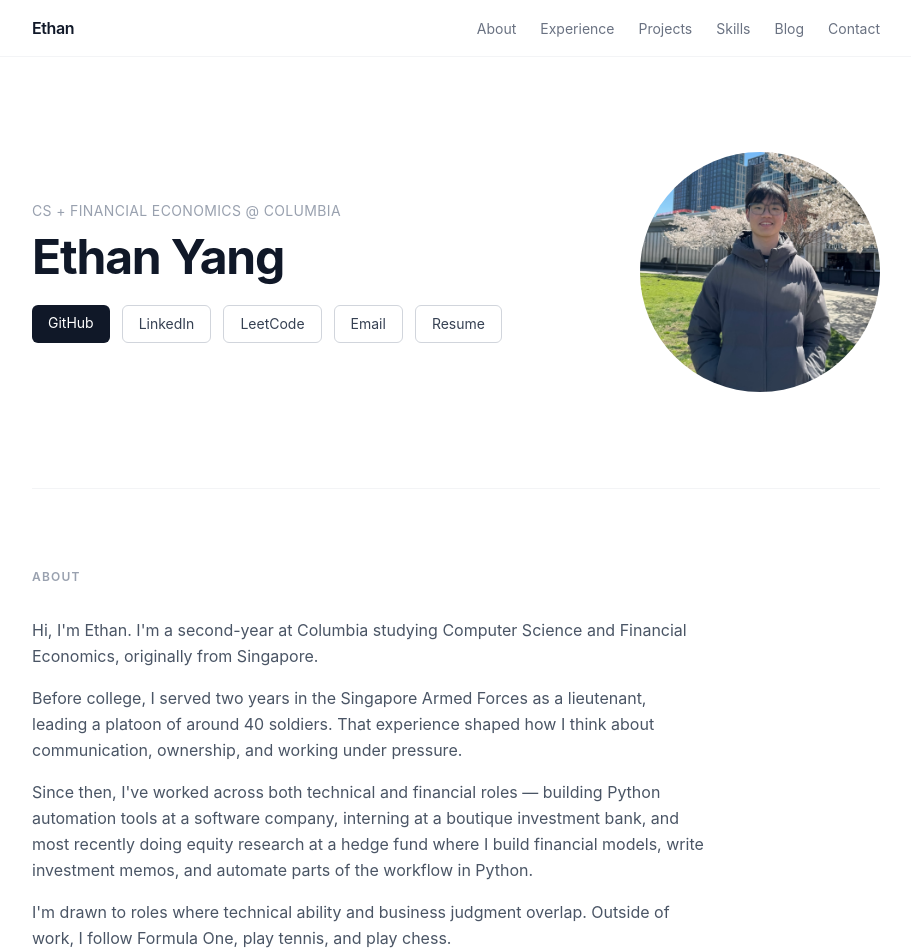
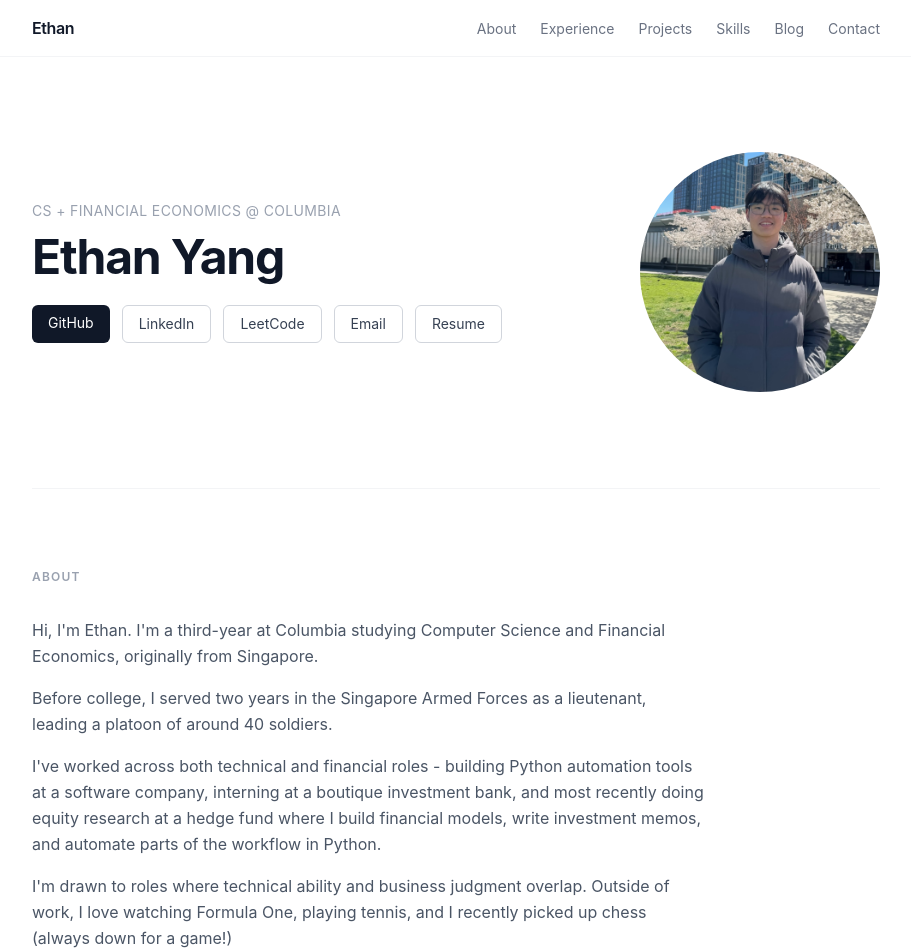
Before and after one commit to y8ngspider/personalwebsite, a React (Vite) app: page / in a window 1280 px wide. Shown: the top 952 px of the page, without its empty margins (184-1095 px from the left). Built offline with nearby package versions, Linux system fonts and the light colour scheme.

Commit message:
minor edits to about page

```diff
--- a/src/components/sections/About.tsx
+++ b/src/components/sections/About.tsx
@@ -6,23 +6,22 @@ export default function About() {
       </h2>
       <div className="max-w-2xl space-y-4 text-gray-600 leading-relaxed">
         <p>
-          Hi, I'm Ethan. I'm a second-year at Columbia studying Computer Science and Financial
+          Hi, I'm Ethan. I'm a third-year at Columbia studying Computer Science and Financial
           Economics, originally from Singapore.
         </p>
         <p>
           Before college, I served two years in the Singapore Armed Forces as a lieutenant,
-          leading a platoon of around 40 soldiers. That experience shaped how I think about
-          communication, ownership, and working under pressure.
+          leading a platoon of around 40 soldiers.
         </p>
         <p>
-          Since then, I've worked across both technical and financial roles — building Python
+          I've worked across both technical and financial roles - building Python
           automation tools at a software company, interning at a boutique investment bank, and
           most recently doing equity research at a hedge fund where I build financial models,
           write investment memos, and automate parts of the workflow in Python.
         </p>
         <p>
           I'm drawn to roles where technical ability and business judgment overlap. Outside of
-          work, I follow Formula One, play tennis, and play chess.
+          work, I love watching Formula One, playing tennis, and I recently picked up chess (always down for a game!)
         </p>
       </div>
     </section>
```
